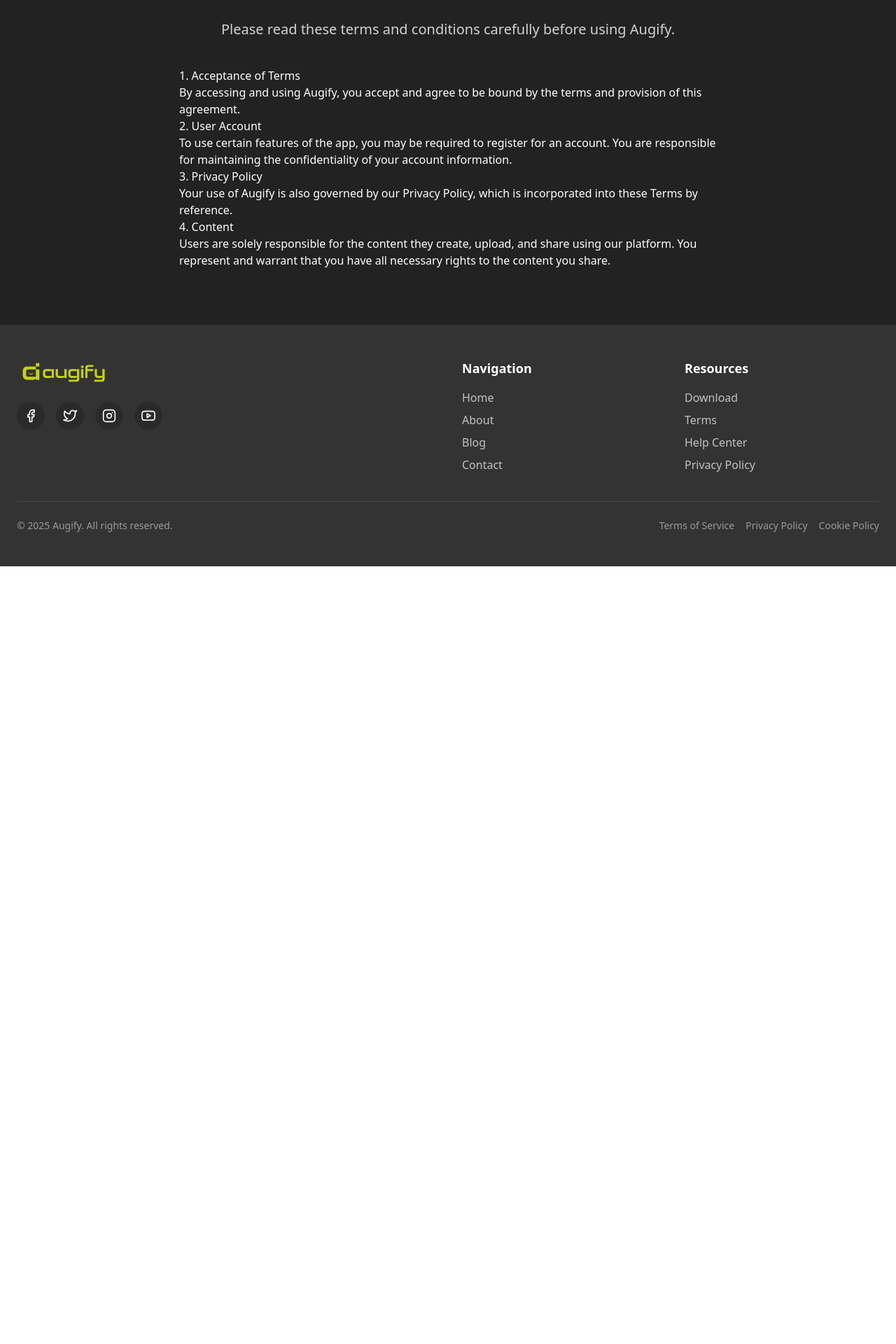
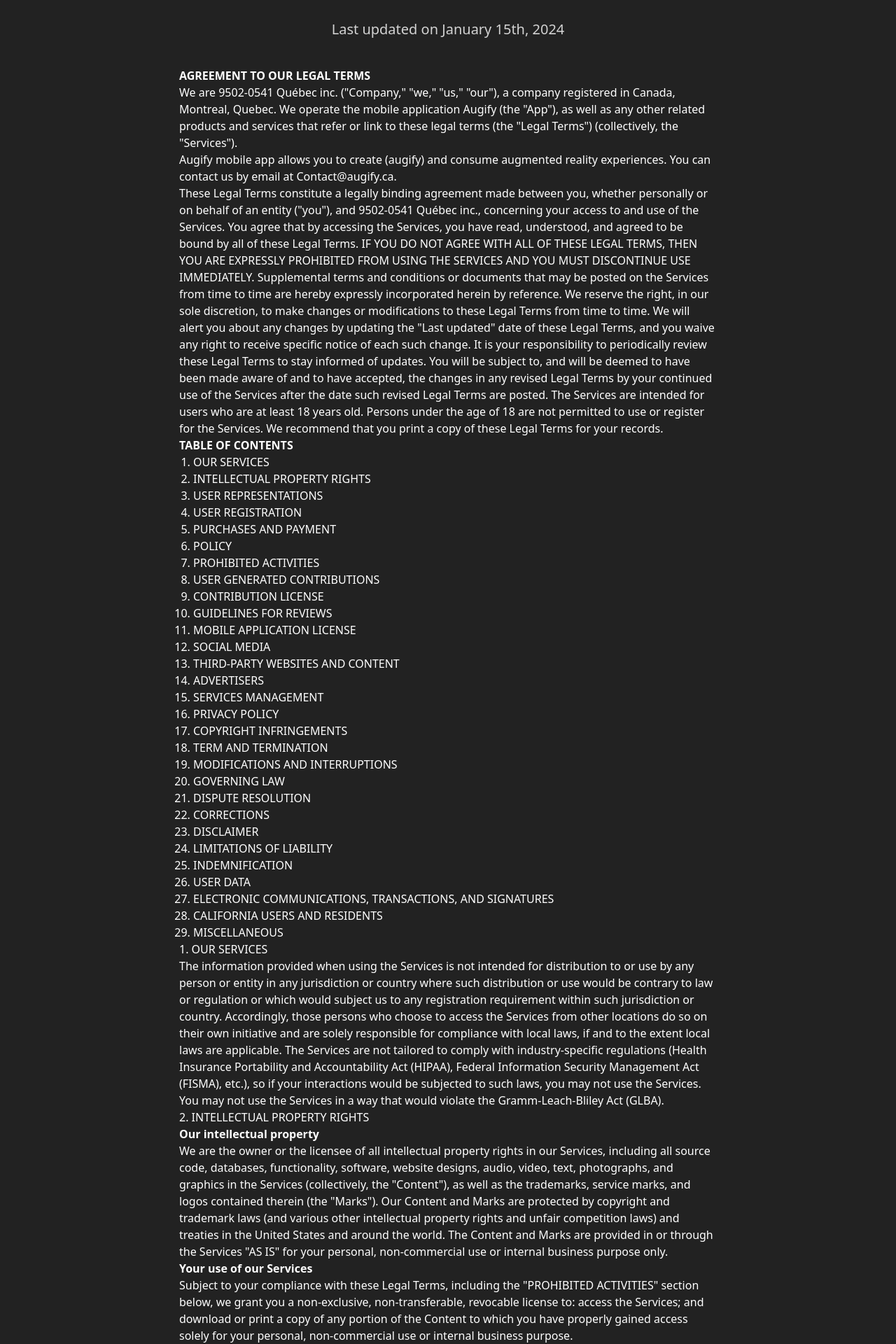
Before and after one commit to Kabakibo/ar-unleashed-reveal, a React (Vite) app: page /terms in a window 1280 px wide. Shown: the part 184-2104 px from the top of the page at 70% size. Before the commit the page ends 993 px from the top, so only its background shows below. Built offline with nearby package versions, Linux system fonts and the light colour scheme.

Commit message:
Refactor: Update Terms of Service content
Update the Terms of Service section with new content and formatting.

```diff
--- a/src/pages/Terms.tsx
+++ b/src/pages/Terms.tsx
@@ -10,31 +10,104 @@ const Terms = () => {
         <div className="container mx-auto px-4 md:px-6">
           <div className="max-w-3xl mx-auto">
             <h1 className="text-4xl md:text-6xl font-bold mb-6 text-center">
-              <span className="text-augify-lime">Terms</span> of Service
+              <span className="text-augify-lime">Terms</span> of Use
             </h1>
             <p className="text-xl text-white/80 mb-10 text-center">
-              Please read these terms and conditions carefully before using Augify.
+              Last updated on January 15th, 2024
             </p>
 
             <div className="prose prose-lg max-w-none prose-invert">
-              <h2>1. Acceptance of Terms</h2>
+              <p className="font-bold">AGREEMENT TO OUR LEGAL TERMS</p>
+
               <p>
-                By accessing and using Augify, you accept and agree to be bound by the terms and provision of this agreement.
+                We are 9502-0541 Québec inc. ("Company," "we," "us," "our"), a company registered in Canada, Montreal, Quebec.
+                We operate the mobile application Augify (the "App"), as well as any other related products and services that
+                refer or link to these legal terms (the "Legal Terms") (collectively, the "Services").
               </p>
 
-              <h2>2. User Account</h2>
               <p>
-                To use certain features of the app, you may be required to register for an account. You are responsible for maintaining the confidentiality of your account information.
+                Augify mobile app allows you to create (augify) and consume augmented reality experiences.
+                You can contact us by email at Contact@augify.ca.
               </p>
 
-              <h2>3. Privacy Policy</h2>
               <p>
-                Your use of Augify is also governed by our Privacy Policy, which is incorporated into these Terms by reference.
+                These Legal Terms constitute a legally binding agreement made between you, whether personally or on behalf
+                of an entity ("you"), and 9502-0541 Québec inc., concerning your access to and use of the Services.
+                You agree that by accessing the Services, you have read, understood, and agreed to be bound by all of these
+                Legal Terms. IF YOU DO NOT AGREE WITH ALL OF THESE LEGAL TERMS, THEN YOU ARE EXPRESSLY PROHIBITED FROM
+                USING THE SERVICES AND YOU MUST DISCONTINUE USE IMMEDIATELY. Supplemental terms and conditions or documents
+                that may be posted on the Services from time to time are hereby expressly incorporated herein by reference.
+                We reserve the right, in our sole discretion, to make changes or modifications to these Legal Terms from time to time.
+                We will alert you about any changes by updating the "Last updated" date of these Legal Terms, and you waive any right
+                to receive specific notice of each such change. It is your responsibility to periodically review these Legal Terms
+                to stay informed of updates. You will be subject to, and will be deemed to have been made aware of and to have accepted,
+                the changes in any revised Legal Terms by your continued use of the Services after the date such revised Legal Terms are posted.
+                The Services are intended for users who are at least 18 years old. Persons under the age of 18 are not permitted to use or
+                register for the Services. We recommend that you print a copy of these Legal Terms for your records.
               </p>
 
-              <h2>4. Content</h2>
+              <p className="font-bold">TABLE OF CONTENTS</p>
+              <ol className="list-decimal pl-5">
+                <li>OUR SERVICES</li>
+                <li>INTELLECTUAL PROPERTY RIGHTS</li>
+                <li>USER REPRESENTATIONS</li>
+                <li>USER REGISTRATION</li>
+                <li>PURCHASES AND PAYMENT</li>
+                <li>POLICY</li>
+                <li>PROHIBITED ACTIVITIES</li>
+                <li>USER GENERATED CONTRIBUTIONS</li>
+                <li>CONTRIBUTION LICENSE</li>
+                <li>GUIDELINES FOR REVIEWS</li>
+                <li>MOBILE APPLICATION LICENSE</li>
+                <li>SOCIAL MEDIA</li>
+                <li>THIRD-PARTY WEBSITES AND CONTENT</li>
+                <li>ADVERTISERS</li>
+                <li>SERVICES MANAGEMENT</li>
+                <li>PRIVACY POLICY</li>
+                <li>COPYRIGHT INFRINGEMENTS</li>
+                <li>TERM AND TERMINATION</li>
+                <li>MODIFICATIONS AND INTERRUPTIONS</li>
+                <li>GOVERNING LAW</li>
+                <li>DISPUTE RESOLUTION</li>
+                <li>CORRECTIONS</li>
+                <li>DISCLAIMER</li>
+                <li>LIMITATIONS OF LIABILITY</li>
+                <li>INDEMNIFICATION</li>
+                <li>USER DATA</li>
+                <li>ELECTRONIC COMMUNICATIONS, TRANSACTIONS, AND SIGNATURES</li>
+                <li>CALIFORNIA USERS AND RESIDENTS</li>
+                <li>MISCELLANEOUS</li>
+              </ol>
+
+              <h2>1. OUR SERVICES</h2>
               <p>
-                Users are solely responsible for the content they create, upload, and share using our platform. You represent and warrant that you have all necessary rights to the content you share.
+                The information provided when using the Services is not intended for distribution to or use by any person or entity
+                in any jurisdiction or country where such distribution or use would be contrary to law or regulation or which would
+                subject us to any registration requirement within such jurisdiction or country. Accordingly, those persons who choose
+                to access the Services from other locations do so on their own initiative and are solely responsible for compliance
+                with local laws, if and to the extent local laws are applicable. The Services are not tailored to comply with
+                industry-specific regulations (Health Insurance Portability and Accountability Act (HIPAA), Federal Information
+                Security Management Act (FISMA), etc.), so if your interactions would be subjected to such laws, you may not use the
+                Services. You may not use the Services in a way that would violate the Gramm-Leach-Bliley Act (GLBA).
+              </p>
+
+              <h2>2. INTELLECTUAL PROPERTY RIGHTS</h2>
+              <p className="font-semibold">Our intellectual property</p>
+              <p>
+                We are the owner or the licensee of all intellectual property rights in our Services, including all source code,
+                databases, functionality, software, website designs, audio, video, text, photographs, and graphics in the Services
+                (collectively, the "Content"), as well as the trademarks, service marks, and logos contained therein (the "Marks").
+                Our Content and Marks are protected by copyright and trademark laws (and various other intellectual property rights
+                and unfair competition laws) and treaties in the United States and around the world. The Content and Marks are provided
+                in or through the Services "AS IS" for your personal, non-commercial use or internal business purpose only.
+              </p>
+
+              <p className="font-semibold">Your use of our Services</p>
+              <p>
+                Subject to your compliance with these Legal Terms, including the "PROHIBITED ACTIVITIES" section below, we grant you
+                a non-exclusive, non-transferable, revocable license to: access the Services; and download or print a copy of any
+                portion of the Content to which you have properly gained access solely for your personal, non-commercial use or
+                internal business purpose.
               </p>
             </div>
           </div>
```
